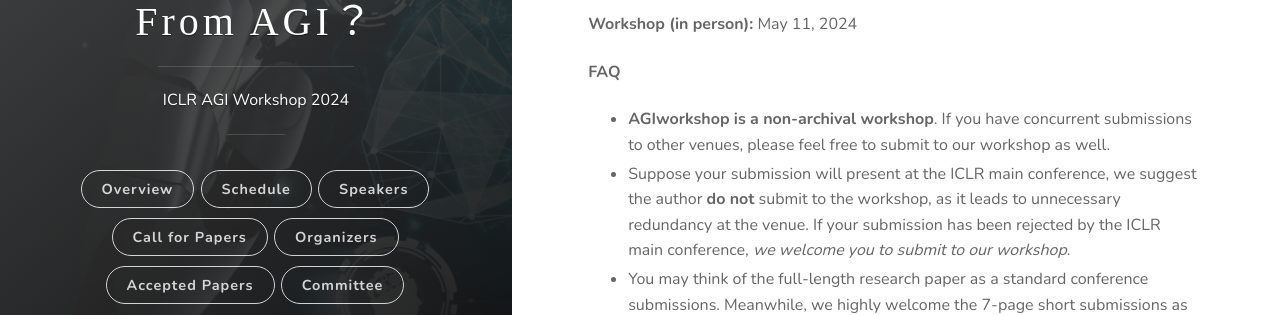
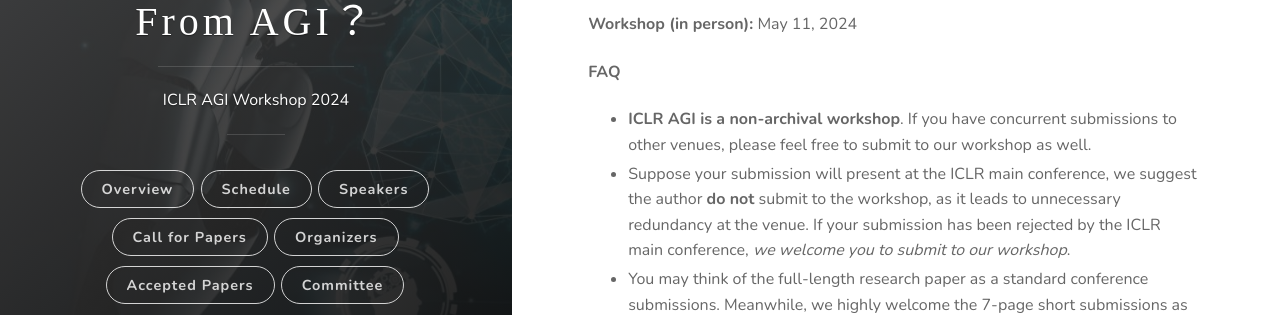
Before and after one commit to AGIWorkshop/agiworkshop.github.io, a Jekyll site: the page built from _posts/2024/cfp.md, in a window 1280 px wide and 900 px high. Shown: the part 319-634 px from the top of the window. Built offline with Jekyll 4.4.1, drawn with Linux system fonts in a browser that asks for light colours; some web fonts are replaced.

Commit message:
Update cfp.md

```diff
--- a/_posts/2024/cfp.md
+++ b/_posts/2024/cfp.md
@@ -19,7 +19,7 @@ year: 2024
 - Please use the following <a href="/files/neurips_glfrontiers_2023.sty" style="font-weight: bold;">NeurIPS GLFrontiers style file</a> for **the camera ready submission**, which has the correct notice at the first page of your paper. Please use the option `\usepackage[final]{neurips_glfrontiers_2023}` in your main text file. Please **upload your camera ready version via making a revision at OpenReview**. -->
 
 **FAQ**
-- **AGIworkshop is a non-archival workshop**. If you have concurrent submissions to other venues, please feel free to submit to our workshop as well.
+- **ICLR AGI is a non-archival workshop**. If you have concurrent submissions to other venues, please feel free to submit to our workshop as well.
 - Suppose your submission will present at the ICLR main conference, we suggest the author **do not** submit to the workshop, as it leads to unnecessary redundancy at the venue. If your submission has been rejected by the ICLR main conference, *we welcome you to submit to our workshop*.
 - You may think of the full-length research paper as a standard conference submissions. Meanwhile, we highly welcome the 7-page short submissions as well; for example, if you have worked on exciting ideas but the paper is not fully finished (e.g., missing some baselines or experiments), or the idea itself does not take a full 9 pages to describe (e.g., a new training strategy, loss function, or initialization that works surprisingly well).
 
```
